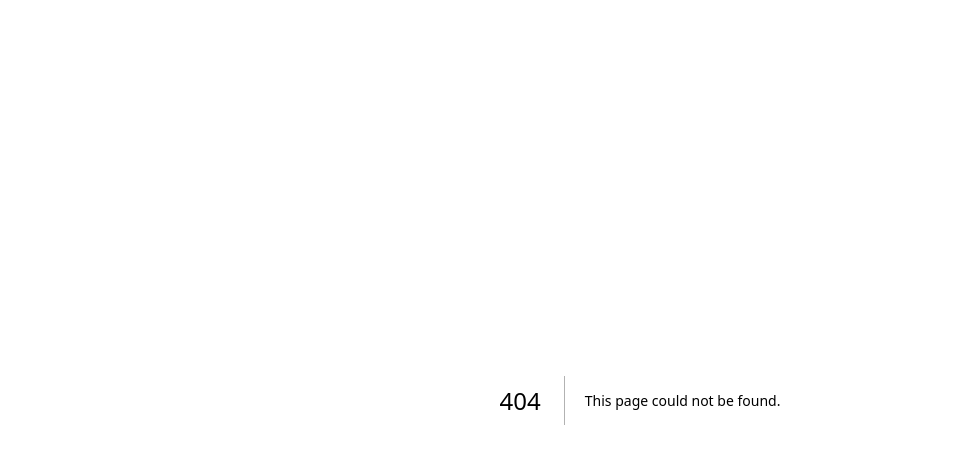
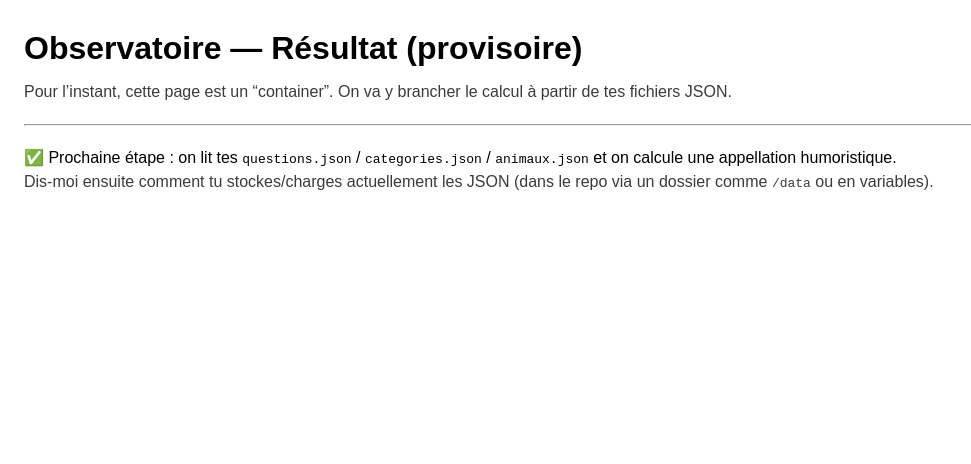
Before and after one commit to C4ctusJD/observatoire_de_la_stupidite, a Next.js app: page /resultat in a window 1280 px wide. Before the commit this address had no page. Shown: the top 464 px of the page, without its empty margins (0-971 px from the left). Built offline with nearby package versions, Linux system fonts and the light colour scheme.

Commit message:
Create page.js

```diff
--- /dev/null
+++ b/app/resultat/page.js
@@ -0,0 +1,24 @@
+// app/resultat/page.js
+export default function ResultatPage() {
+  return (
+    <main style={{ padding: 24, fontFamily: "Montserrat, sans-serif" }}>
+      <h1 style={{ marginBottom: 8 }}>Observatoire — Résultat (provisoire)</h1>
+      <p style={{ color: "#3B3B3B" }}>
+        Pour l’instant, cette page est un “container”. On va y brancher le calcul à partir
+        de tes fichiers JSON.
+      </p>
+
+      <hr style={{ margin: "20px 0" }} />
+
+      <p>
+        ✅ Prochaine étape : on lit tes <code>questions.json</code> / <code>categories.json</code> /{" "}
+        <code>animaux.json</code> et on calcule une appellation humoristique.
+      </p>
+
+      <p style={{ color: "#3B3B3B" }}>
+        Dis-moi ensuite comment tu stockes/charges actuellement les JSON (dans le repo via un dossier
+        comme <code>/data</code> ou en variables).
+      </p>
+    </main>
+  );
+}
```
